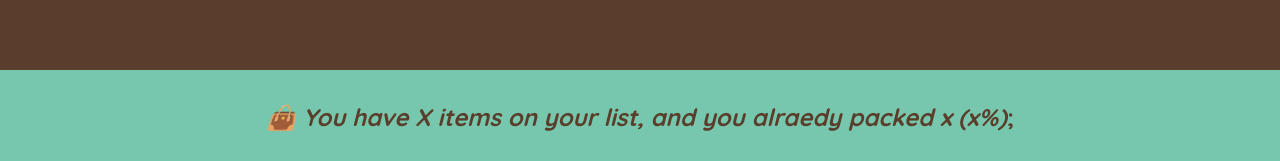
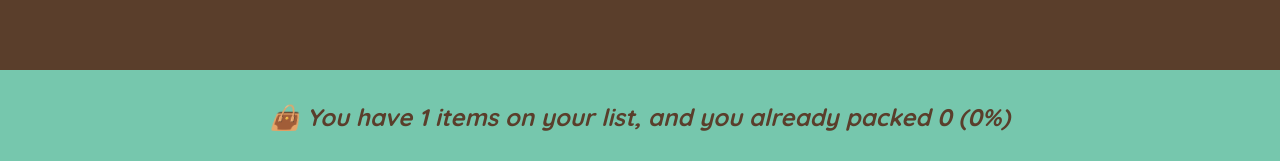
Before and after one commit to imt-eiaz/travel-list, a React (Create React App) app: page / in a window 1280 px wide. Both pictures are taken after typing "Sample" into the empty fields and a click on the button "ADD". Shown: the part 636-797 px from the top of the page. Built offline with nearby package versions, Linux system fonts and the light colour scheme; the HTML template or start-up script is replaced by a standard one.

Commit message:
9. Calculating Statistics as Derived State

```diff
--- a/src/App.js
+++ b/src/App.js
@@ -29,7 +29,7 @@
           onDeleteItem={handleDeleteItem}
           onToggleItem={handleToggleItem}
         />
-        <Stats />
+        <Stats items={items} />
       </div>
     </>
   );
@@ -49,8 +49,6 @@
     if (!description) return;
 
     const newItem = { description, quantity, packed: false, id: Date.now() };
-
-    console.log(newItem);
 
     onAddItems(newItem);
     setDescription("");
@@ -114,10 +112,24 @@
   );
 }
 
-function Stats() {
+function Stats({ items }) {
+  if (!items.length)
+    return (
+      <p className="stats">
+        <em>Start adding some items to your packing list 🚀</em>
+      </p>
+    );
+  const numItems = items.length;
+  const numPacked = items.filter((item) => item.packed).length;
+  const percentage = Math.round((numPacked / numItems) * 100);
+
   return (
     <footer className="stats">
-      <em> 👜 You have X items on your list, and you alraedy packed x (x%)</em>;
+      <em>
+        {percentage === 100
+          ? "You got everything! ready to go ✈"
+          : `👜 You have ${numItems} items on your list, and you already packed ${numPacked} (${percentage}%)`}
+      </em>
     </footer>
   );
 }
```
